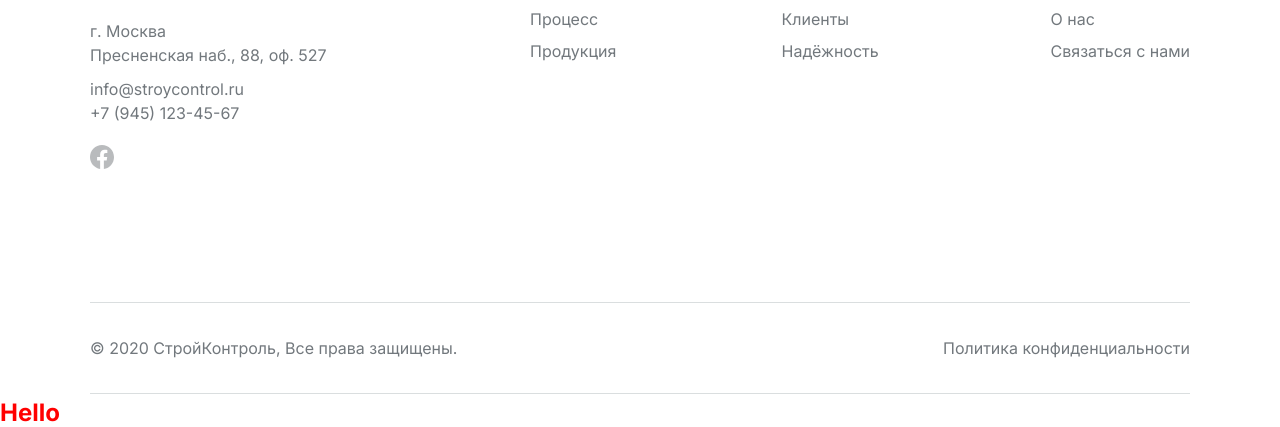
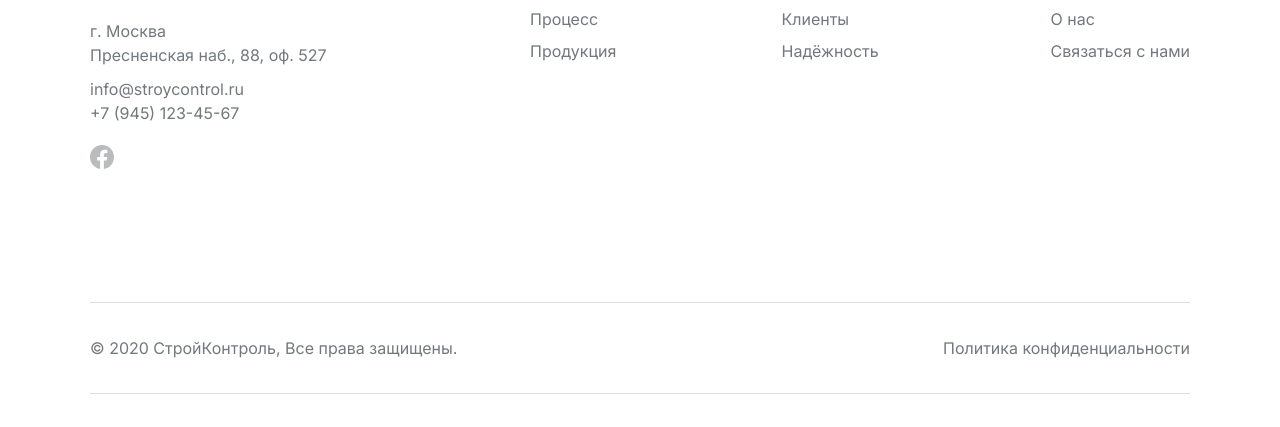
Before and after one commit to AdaevIlyas/StroyKontrol, a plain HTML site: page index.html in a window 1280 px wide. Shown: the part 10061-10488 px from the top of the page. After the commit the page ends 10460 px from the top, so only its background shows below. Drawn offline with nearby package versions, Linux system fonts and the light colour scheme.

Commit message:
delete h2

```diff
--- a/index.html
+++ b/index.html
@@ -895,7 +895,6 @@
     </footer>
   </div>
   <script src="js/script.js"></script>
-  <h2 class="aboba" style="color: red">Hello</h2>
 </body>
 
 </html>
```
